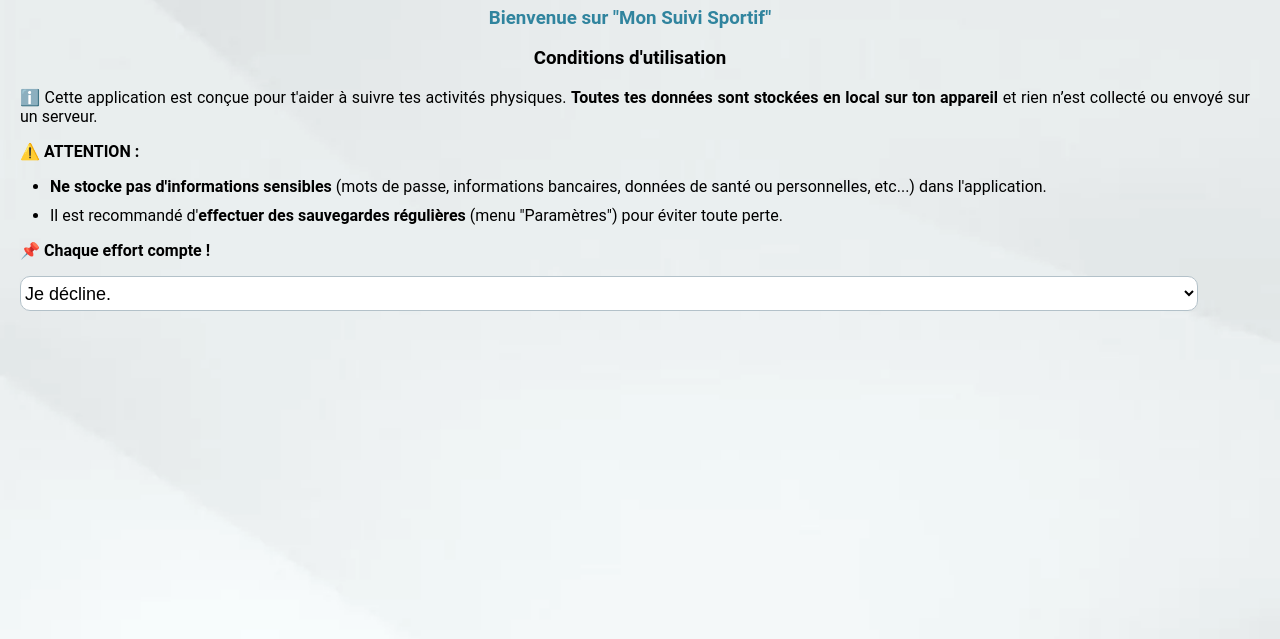
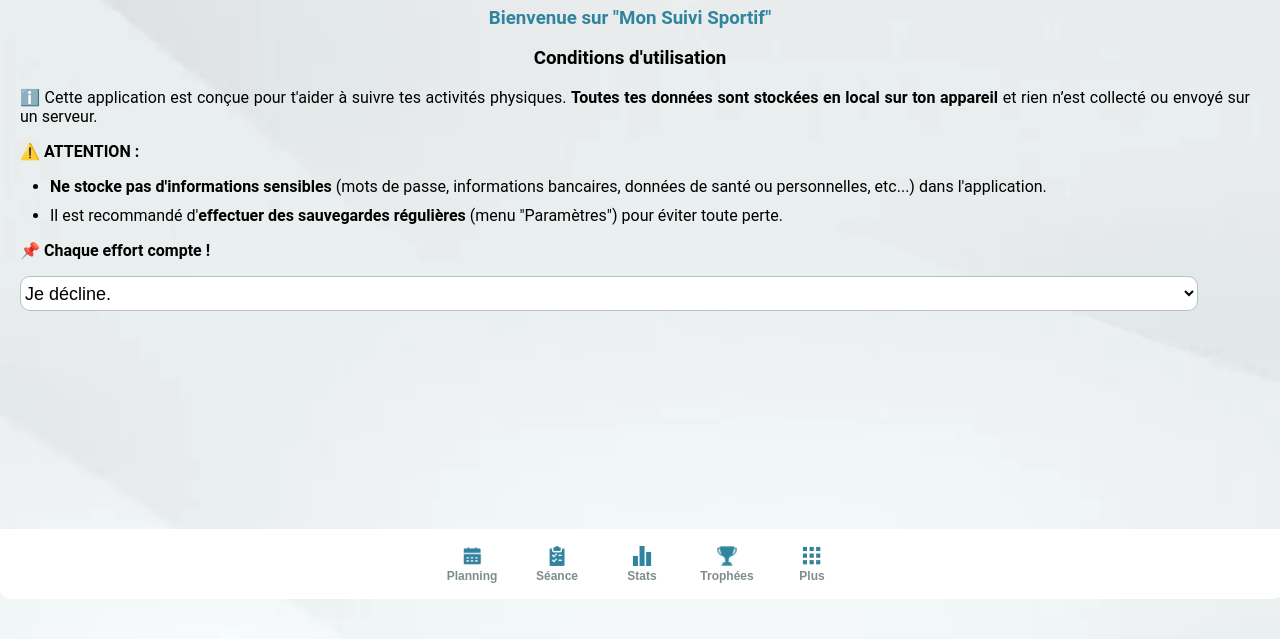
Before and after one commit to taralab/mss-android, a website: page MonSuiviSportif/index.html in a window 1280 px wide. Shown: the part 161-800 px from the top of the page. Drawn offline with Linux system fonts and the light colour scheme.

Commit message:
refonte system main menu info ok

```diff
--- a/MonSuiviSportif/scripts/app.js
+++ b/MonSuiviSportif/scripts/app.js
@@ -8,6 +8,39 @@ if (envBaseFolder !== "mss") {
     // document.getElementById("divHeader").classList.add("header-dev");
     console.log("configuration style dev");
 }
+
+
+
+// ---------------------------- GESTION DU CLAVIER VIRTUEL ---------------------------
+//Permet de remonter la zone de texte si besoin
+document.addEventListener('DOMContentLoaded', () => {
+    const { Keyboard } = window.Capacitor.Plugins;
+
+    // Active le redimensionnement de la vue quand le clavier apparaît
+    Keyboard.setResizeMode({ mode: 'body' }); // ou 'native'
+
+    // Optionnel : écoute les événements clavier
+    Keyboard.addListener('keyboardWillShow', () => {
+      console.log('Clavier ouvert');
+      document.getElementById("divBtnMenuTriple").style.display = "none";
+      document.getElementById("divActivityEditor").style.marginBottom = 0;
+    });
+
+    Keyboard.addListener('keyboardWillHide', () => {
+      console.log('Clavier fermé');
+    //   document.getElementById("divBtnMenuTriple").style.display = "flex";
+      document.getElementById("divActivityEditor").style.marginBottom = "50px";
+    });
+  });
+
+
+
+
+
+
+
+
+
 
 
 // ------------------------- CONDITION D'UTILISATION ---------------------------
--- a/MonSuiviSportif/scripts/globalFunction.js
+++ b/MonSuiviSportif/scripts/globalFunction.js
@@ -56,6 +56,129 @@ class Button_add {
         parent.appendChild(this.bouton);
     }
 }
+
+
+
+
+
+
+
+
+
+// ---------------------------------------------------- MAIN MENU ---------------------------------------------------------------------
+
+
+
+
+
+
+
+
+
+
+
+
+
+
+class Button_main_menu{
+    constructor(isFocus,imgRef,text,functionTarget){
+        this.isFocus = isFocus;
+        this.imgRef = imgRef;
+        this.text = text;
+        this.functionTarget = functionTarget;
+
+        this.button = document.createElement("button");
+        this.button.id = getRandomShortID("mainMenuBtn_");
+        this.button.classList.add("btn-menu");
+        if (this.isFocus) {
+            this.button.classList.add("btnFocus");
+        }
+
+
+        // Rendu
+        this.render();
+        //Insertion
+        let parentRef = document.getElementById("divMainBtnMenu");
+        parentRef.appendChild(this.button);
+        //evènement
+        this.listener();
+
+    }
+
+    render(){
+        this.button.innerHTML = `
+            <img src=${this.imgRef} alt="Icone">
+            <span>${this.text}</span>
+        `;
+    }
+
+    listener(){
+        this.button.addEventListener("click",()=>{
+            this.functionTarget();
+        });
+    }
+}
+
+//les éléments généraux pour bouton main menu
+let btnMainMenuData = {
+    return : {
+        imgRef:"./Icons/Icon-Return-cancel.webp",
+        text:"Retour"
+    },
+    planning : {
+        imgRef:"./Icons/Icon-Agenda-Hebdo.webp",
+        text:"Planning"
+    },
+    seance:{
+        imgRef:"./Icons/Icon-Session.webp",
+        text:"Séance"
+    },
+    stats:{
+        imgRef:"./Icons/Icon-Stat.webp",
+        text:"Stats"
+    },
+    reward:{
+        imgRef:"./Icons/Icon-Trophy.webp",
+        text:"Trophées"
+    },
+    plus:{
+        imgRef:"./Icons/Icon-Menu-Plus.webp",
+        text:"Plus"
+    }
+}
+
+
+
+function onGenerateMainMenuApp() {
+    // Vide le précedent contenut
+    let divMainMenuParentRef = document.getElementById("divMainBtnMenu");
+    divMainMenuParentRef.innerHTML = "";
+
+    //crée les boutons
+    //Planning
+    new Button_main_menu(false,btnMainMenuData.planning.imgRef,btnMainMenuData.planning.text,()=>onChangeMenu("Planning"));
+    //Séance
+    new Button_main_menu(false,btnMainMenuData.seance.imgRef,btnMainMenuData.seance.text,()=>onChangeMenu("Session"));
+    //Stats
+    new Button_main_menu(false,btnMainMenuData.stats.imgRef,btnMainMenuData.stats.text,()=>onChangeMenu("Stat"));
+    //Reward
+    new Button_main_menu(false,btnMainMenuData.reward.imgRef,btnMainMenuData.reward.text,()=>onChangeMenu("Rewards"));
+    //Plus
+    new Button_main_menu(false,btnMainMenuData.plus.imgRef,btnMainMenuData.plus.text,()=>onClickMainMenuSup());
+}
+
+
+
+
+
+// --------------------------------------- FIN MAIN MENU ------------------------------------------------------*
+
+
+
+
+
+
+
 
 
 // Génération des options d'activité dans l'éditeur d'activité
@@ -681,9 +804,9 @@ function onDisplayImgActivityPreview() {
 }
 
 
-let allDivHomeToDisplayNone = ["divMainBtnMenu","btnNewActivity","divFilterSort","divItemList","pSearchArea"],
+let allDivHomeToDisplayNone = ["btnNewActivity","divFilterSort","divItemList","pSearchArea"],
     allDivHomeToDisplayBlock = ["btnNewActivity"],
-    allDivHomeToDisplayFlex = ["divMainBtnMenu","divFilterSort","divItemList","pSearchArea"];
+    allDivHomeToDisplayFlex = ["divFilterSort","divItemList","pSearchArea"];
 
 
 
@@ -857,10 +980,9 @@ function onChangeMenu(menuTarget) {
         case "Info":
             if (devMode === true){console.log("[ NAVIGATION ] Traitement pour nouveau menu : Info");};
             pMenuTitleRef.innerHTML = "A propos";
-            onChangeDisplay(allDivHomeToDisplayNone,[],["divBtnMenuSimpleReturn","divInfo"],[],[],[],[]);
+            onChangeDisplay(allDivHomeToDisplayNone,[],["divInfo"],[],[],[],[]);
             onDisplayCustomInfo();
             onOpenMenuInfo();
-            addEventForSimpleReturnMenu(onClickReturnFromInfo);
         break;
 
         default:
@@ -1045,8 +1167,8 @@ function onLeaveMenu(menuTarget) {
         break;
         case "Info":
             if (devMode === true){console.log("[ NAVIGATION ] Traitement pour quitter le menu :  : Info");};
-            onChangeDisplay(["divInfo","divBtnMenuSimpleReturn"],allDivHomeToDisplayBlock,allDivHomeToDisplayFlex,[],[],[],[]);
-
+            onChangeDisplay(["divInfo"],allDivHomeToDisplayBlock,allDivHomeToDisplayFlex,[],[],[],[]);
+            onGenerateMainMenuApp();
             onHideCustomInfo();
         break;
 
@@ -1100,27 +1222,9 @@ async function updateDocumentInDB(docId, updateCallback) {
 // Bouton menu principal
 function onAddEventForMainMenuButton() {
 
-    // Les boutons lvl1
-    let buttonIdArray = [
-        "btnNewActivity",
-        "btnNewFromTemplate",
-        "btnMenuPlanning",
-        "btnMenuSession",
-        "btnMenuStat",
-        "btnMenuRewards"
-    ];
-
-    buttonIdArray.forEach(btnID =>{
-        let buttonRef = document.getElementById(btnID);
-        let menuType = buttonRef.dataset.menuType;
-        buttonRef.addEventListener("click", () => {onChangeMenu(menuType)});
-    });
-
-    //Le bouton "plus"
-    let btnMenuSupRef = document.getElementById("btnMenuSup");
-    btnMenuSupRef.addEventListener("click", ()=>{
-        onClickMainMenuSup();
-    });
+    // Génère le menu principal de l'application
+    onGenerateMainMenuApp();
+
 
     // La div menu supplémentaire
     let divMainMenuSupRef = document.getElementById("divMainMenuSup");
--- a/MonSuiviSportif/scripts/info.js
+++ b/MonSuiviSportif/scripts/info.js
@@ -42,15 +42,27 @@ function onOpenMenuInfo(){
     let version = document.getElementById("pInfoVersion").innerHTML;
     document.getElementById("customInfo").innerHTML = version;
 
+    // Creation du menu principal
+    onCreateMainMenuInfo();
+
 }
 
 
 
 
 
+// Génération du menu principal
 
+function onCreateMainMenuInfo() {
+    // Vide le précedent contenut
+    let divMainMenuParentRef = document.getElementById("divMainBtnMenu");
+    divMainMenuParentRef.innerHTML = "";
 
+    //crée les boutons
+    //Retour
+    new Button_main_menu(false,btnMainMenuData.return.imgRef,btnMainMenuData.return.text,() => onClickReturnFromInfo());
 
+}
 
 
 
--- a/MonSuiviSportif/styles/global.css
+++ b/MonSuiviSportif/styles/global.css
@@ -21,9 +21,12 @@
 }
 
 
-body{
+html, body{
+    height: 100%;
     margin: 0;
     padding: 0;
+    display: flex;
+    flex-direction: column;
     padding-top: 40px;
     box-sizing: border-box;
     background-image: url(../Icons/Background-texture.webp);
@@ -38,7 +41,7 @@ body{
 div.app {
     display: flex;
     flex-direction: column;
-    height: calc(100vh - 100px); /* 100% de la hauteur de la fenêtre - la hauteur de la div menu */
+    flex: 1;
     overflow: hidden; /* Empêche tout débordement en dehors de l'écran */
 }
 
@@ -195,6 +198,7 @@ div.new-interface {
     padding: 10px; /* Ajoute un petit espace intérieur */
     box-sizing: border-box; /* Inclut les bordures et padding dans les dimensions */
     margin-bottom: 50px;
+    background-color: orange;
 }
 
 div.new-interface p {
--- a/package.json
+++ b/package.json
@@ -14,6 +14,7 @@
     "@capacitor/cli": "^7.4.0",
     "@capacitor/core": "^7.4.0",
     "@capacitor/filesystem": "^7.1.1",
+    "@capacitor/keyboard": "^7.0.1",
     "@capacitor/local-notifications": "^7.0.1",
     "@capacitor/share": "^7.0.1"
   }
```
Also changed, not shown: 4 other files.
